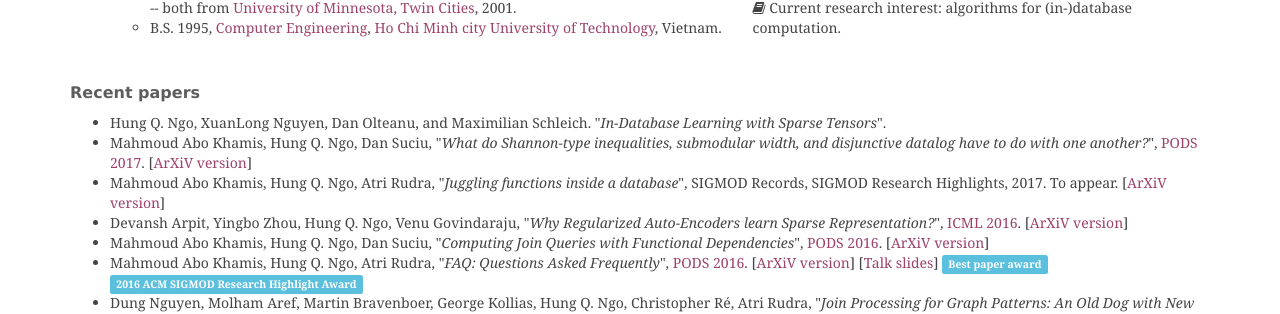
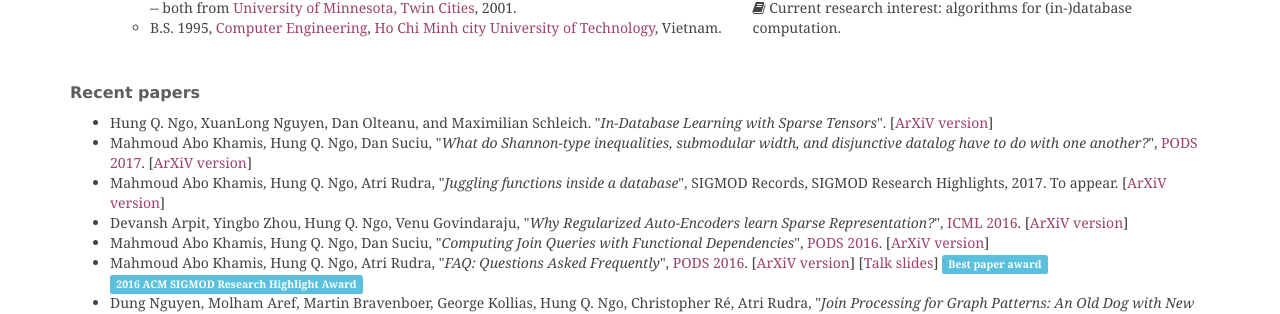
Before and after one commit to hung-q-ngo/hung-q-ngo.github.io, a Jekyll site: the page built from index.html, in a window 1280 px wide. Shown: the part 313-627 px from the top of the page. Built offline with Jekyll 4.4.1, drawn with Linux system fonts in a browser that asks for light colours; some web fonts are replaced.

Commit message:
link to arxiv

```diff
--- a/_data/my_papers.yml
+++ b/_data/my_papers.yml
@@ -1,6 +1,7 @@
 - authors: Hung Q. Ngo, XuanLong Nguyen, Dan Olteanu, and Maximilian Schleich
   title: "In-Database Learning with Sparse Tensors"
   journal: Submitted
+  arxiv-link: https://arxiv.org/abs/1703.04780
   year: 2017
 - authors: Mahmoud Abo Khamis, Hung Q. Ngo, Dan Suciu
   title: "What do Shannon-type inequalities, submodular width, and disjunctive datalog have to do with one another?"
--- a/index.html
+++ b/index.html
@@ -51,6 +51,7 @@ title: Home
       <ul>
         <li> Hung Q. Ngo, XuanLong Nguyen, Dan Olteanu, and Maximilian Schleich.
            "<em>In-Database Learning with Sparse Tensors</em>".
+           [<a href="https://arxiv.org/abs/1703.04780">ArXiV version</a>]
         <li> Mahmoud Abo Khamis, Hung Q. Ngo, Dan Suciu,
            "<em>What do Shannon-type inequalities, submodular width, and
               disjunctive datalog have to do with one another?</em>",
```
